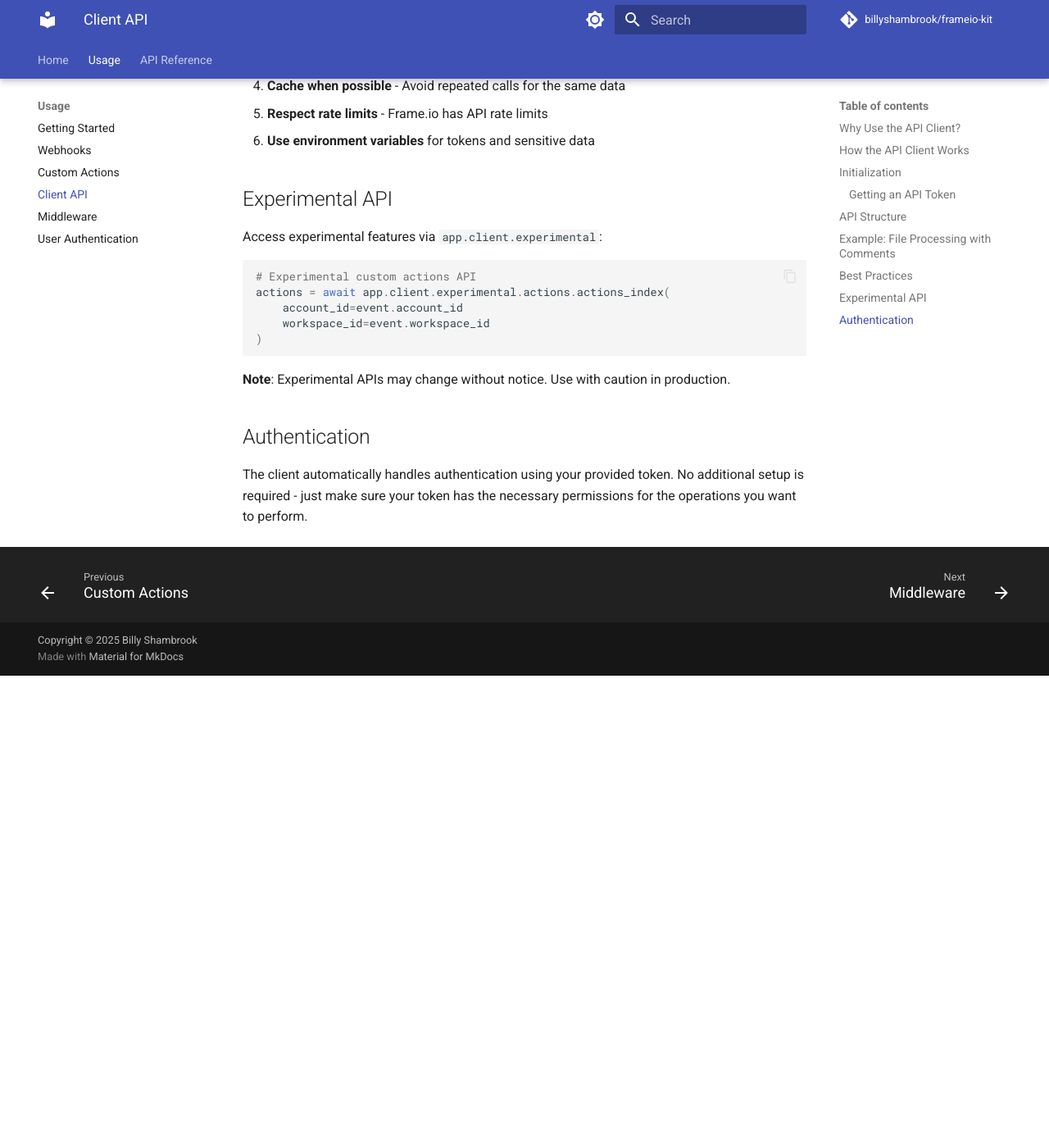
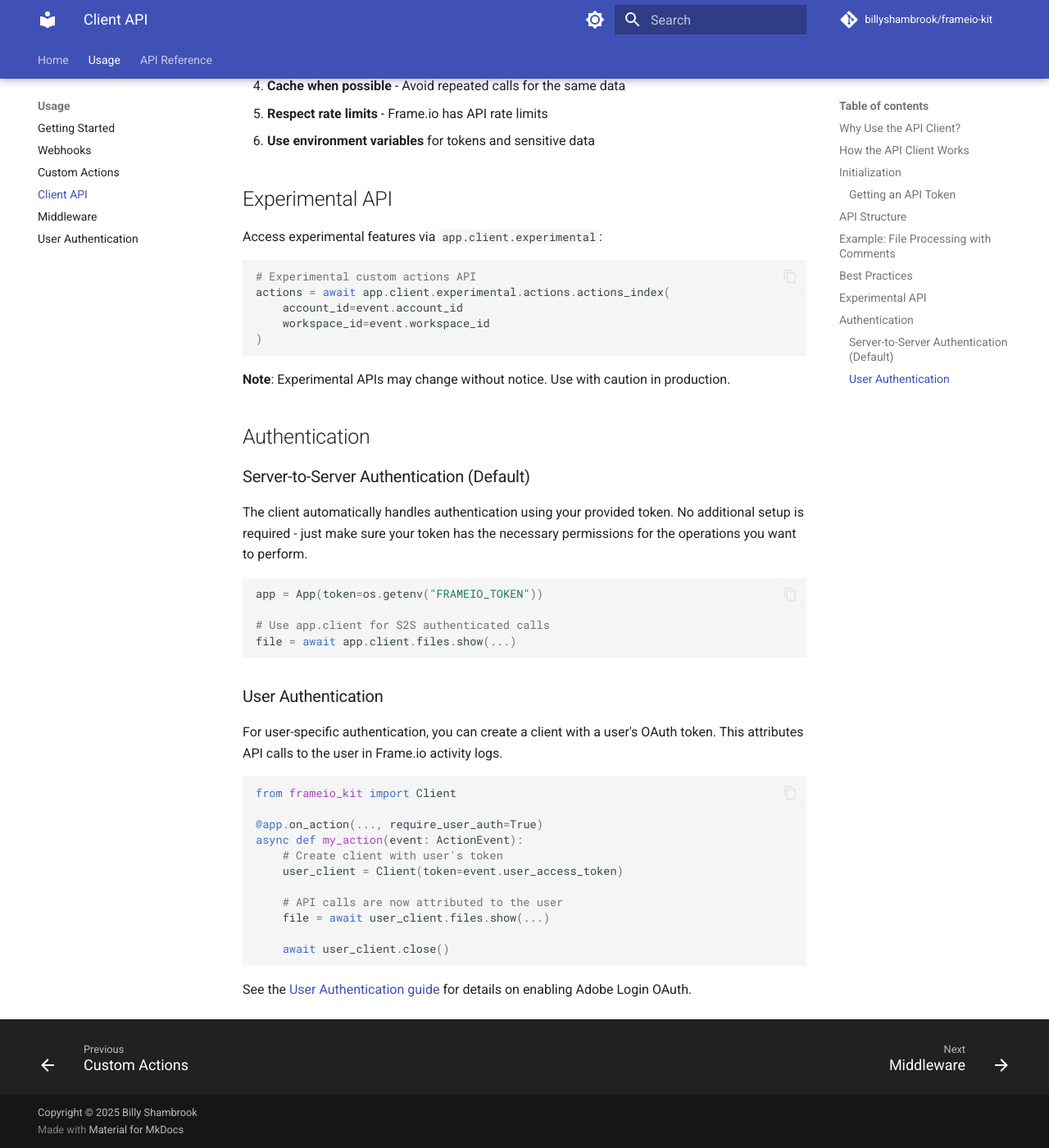
Before and after one commit to billyshambrook/frameio-kit, an MkDocs documentation site: the page built from docs/usage/client_api.md, in a window 1280 px wide and 1400 px high, scrolled down 2162 px. Shown: the whole window at 82% size. Built offline with MkDocs 1.6.1 and Material for MkDocs 9.7.7, drawn with Linux system fonts in a browser that asks for light colours; comment, search, counter and statistics services are not loaded; before the commit the page ends 2986 px from its top, so only the background shows below that.

Commit message:
Add cross-references to user auth docs and expose token_manager as public property
Documentation improvements:
- Added user authentication section to Client API docs
- Added require_user_auth parameter to Custom Actions docs
- Both docs now link to User Authentication guide
- Updated token deletion example to use public property

API improvements:
- Exposed token_manager as public property on App class
- Removed use of private _token_manager in docs
- Added comprehensive docstring with examples
- Raises RuntimeError if OAuth not configured

Benefits:
- Better discoverability of OAuth feature
- Consistent API (follows client property pattern)
- Proper error messaging for missing configuration

🤖 Generated with [Claude Code](https://claude.com/claude-code)

Co-Authored-By: Claude <noreply@anthropic.com>

````diff
--- a/docs/usage/client_api.md
+++ b/docs/usage/client_api.md
@@ -103,4 +103,33 @@ actions = await app.client.experimental.actions.actions_index(
 
 ## Authentication
 
+### Server-to-Server Authentication (Default)
+
 The client automatically handles authentication using your provided token. No additional setup is required - just make sure your token has the necessary permissions for the operations you want to perform.
+
+```python
+app = App(token=os.getenv("FRAMEIO_TOKEN"))
+
+# Use app.client for S2S authenticated calls
+file = await app.client.files.show(...)
+```
+
+### User Authentication
+
+For user-specific authentication, you can create a client with a user's OAuth token. This attributes API calls to the user in Frame.io activity logs.
+
+```python
+from frameio_kit import Client
+
+@app.on_action(..., require_user_auth=True)
+async def my_action(event: ActionEvent):
+    # Create client with user's token
+    user_client = Client(token=event.user_access_token)
+
+    # API calls are now attributed to the user
+    file = await user_client.files.show(...)
+
+    await user_client.close()
+```
+
+See the [User Authentication guide](user_auth.md) for details on enabling Adobe Login OAuth.
````
Also changed, not shown: docs/usage/custom_actions.md (+1 -0 lines), docs/usage/user_auth.md (+1 -4 lines), 1 other file.
